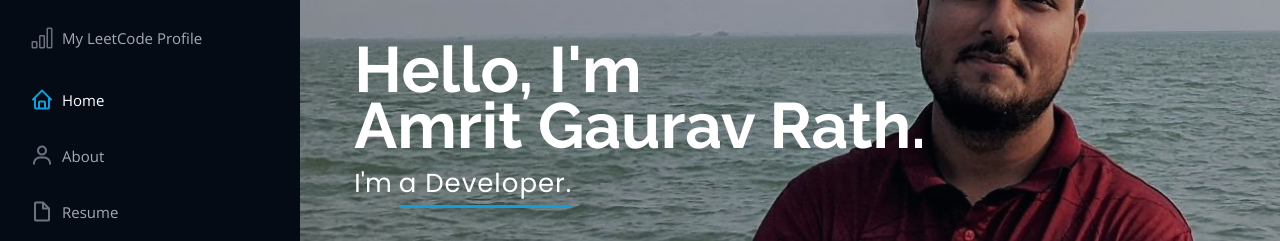
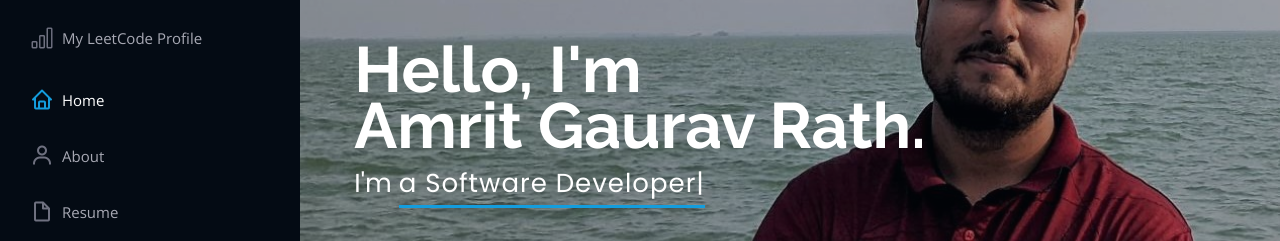
Before and after one commit to amrit2104/amrit2104.github.io, a plain HTML site: page index.html in a window 1280 px wide. Shown: the part 253-494 px from the top of the page. Drawn offline with nearby package versions, Linux system fonts and the light colour scheme.

```diff
--- a/index.html
+++ b/index.html
@@ -70,7 +70,7 @@
   <section id="hero" class="d-flex flex-column justify-content-center align-items-center">
     <div class="hero-container" data-aos="fade-in">
       <h1>Hello, I'm <br>Amrit Gaurav Rath.</h1>
-      <p>I'm <span class="typed" data-typed-items="an Engineer., a Developer., a Web Enthusiast., a Competitive Programmer."></span></p>
+      <p>I'm <span class="typed" data-typed-items="an Engineer., a Software Developer., a DevOps Enthusiast., a Competitive Programmer."></span></p>
     </div>
   </section><!-- End Hero -->
 
```
